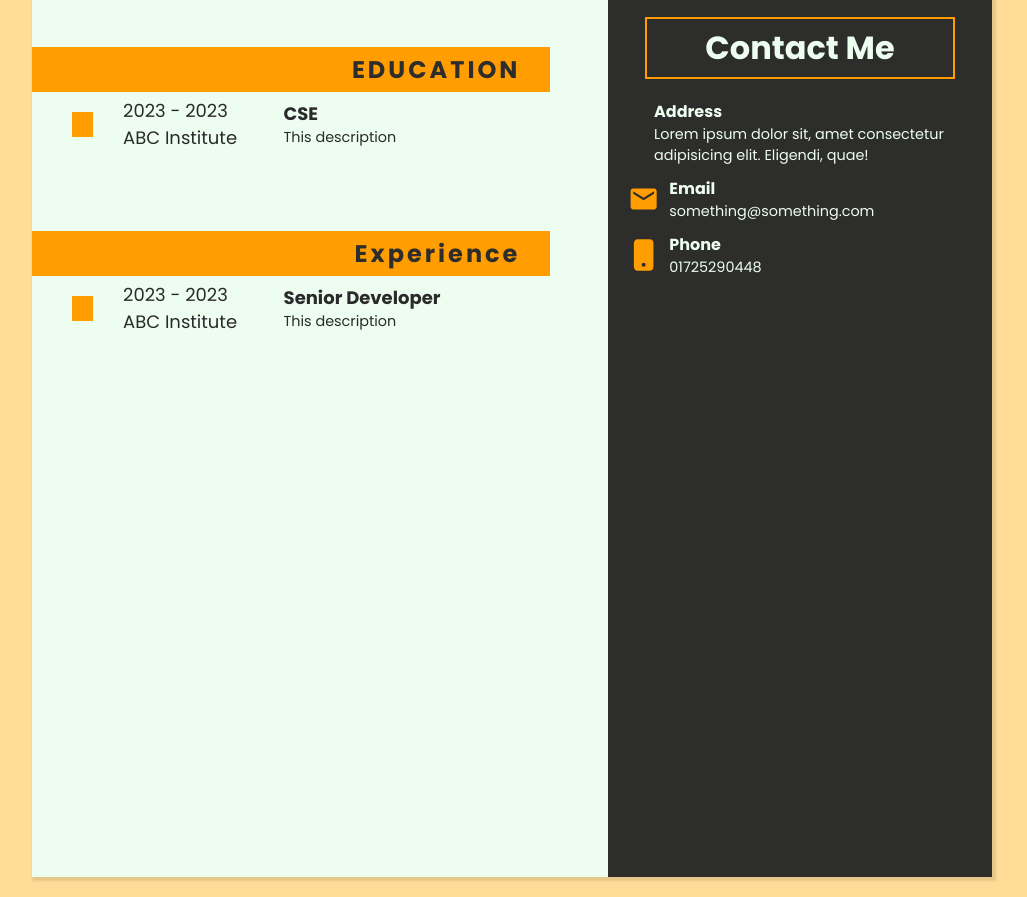
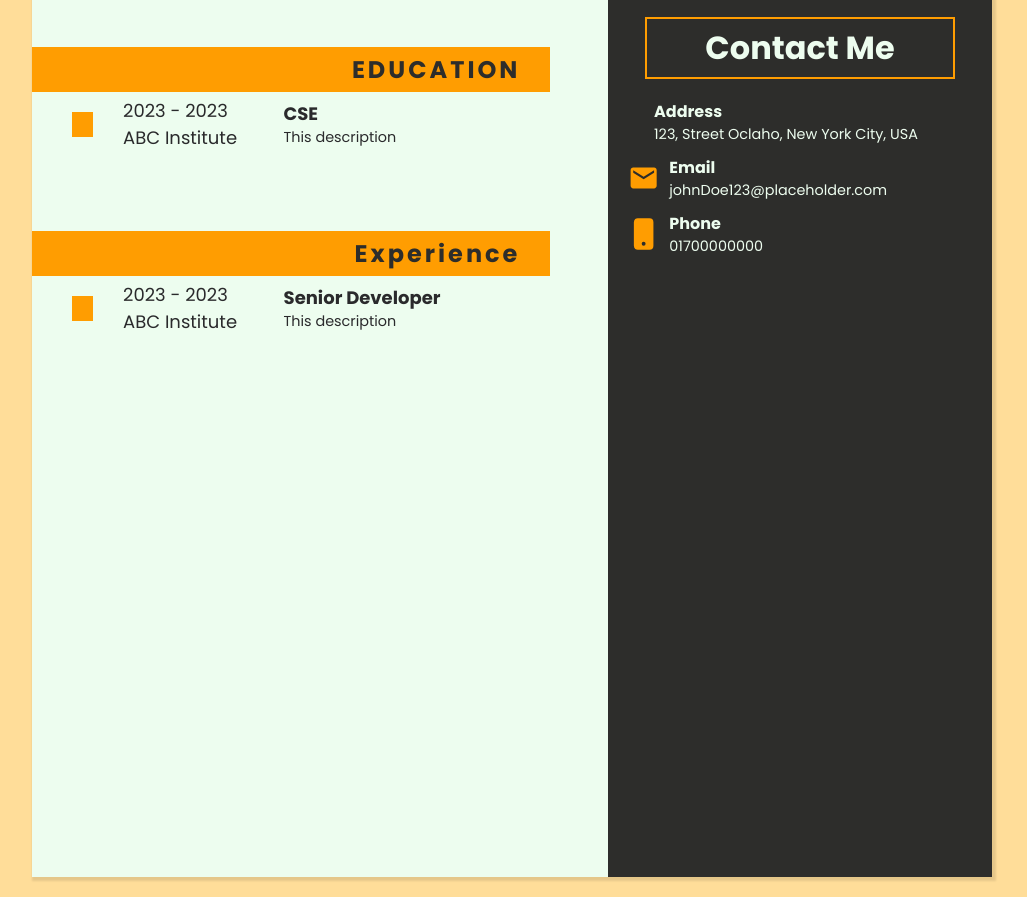
Before and after one commit to adnansyed101/CVCreator, a React (Vite) app: page / in a window 1280 px wide. Shown: the part 1320-2217 px from the top of the page, without its empty margins (128-1155 px from the left). Built offline with nearby package versions, Linux system fonts and the light colour scheme; some icons are missing.

Commit message:
add logic

```diff
--- a/src/Ouput/RightSection.jsx
+++ b/src/Ouput/RightSection.jsx
@@ -1,8 +1,9 @@
+/* eslint-disable react/prop-types */
 import { FaLocationArrow } from "react-icons/fa6";
 import { MdEmail } from "react-icons/md";
 import { BsFillPhoneFill } from "react-icons/bs";
 
-const RightSection = () => {
+const RightSection = ({ address, email, phone }) => {
   return (
     <div className="rightSection">
       <h1>Contact Me</h1>
@@ -10,24 +11,21 @@ const RightSection = () => {
         <FaLocationArrow style={{ fontSize: "2rem", color: "#ff9d01" }} />
         <div className="rightInfo">
           <h4>Address</h4>
-          <p>
-            Lorem ipsum dolor sit, amet consectetur adipisicing elit. Eligendi,
-            quae!
-          </p>
+          <p>{address ? address : "123, Street Oclaho, New York City, USA"}</p>
         </div>
       </div>
       <div className="rightSubInfo">
         <MdEmail style={{ fontSize: "2rem", color: "#ff9d01" }} />
         <div className="rightInfo">
           <h4>Email</h4>
-          <p>something@something.com</p>
+          <p>{email ? email : "johnDoe123@placeholder.com"}</p>
         </div>
       </div>
       <div className="rightSubInfo">
         <BsFillPhoneFill style={{ fontSize: "2rem", color: "#ff9d01" }} />
         <div className="rightInfo">
           <h4>Phone</h4>
-          <p>01725290448</p>
+          <p>{phone ? phone : "01700000000"}</p>
         </div>
       </div>
     </div>
```
